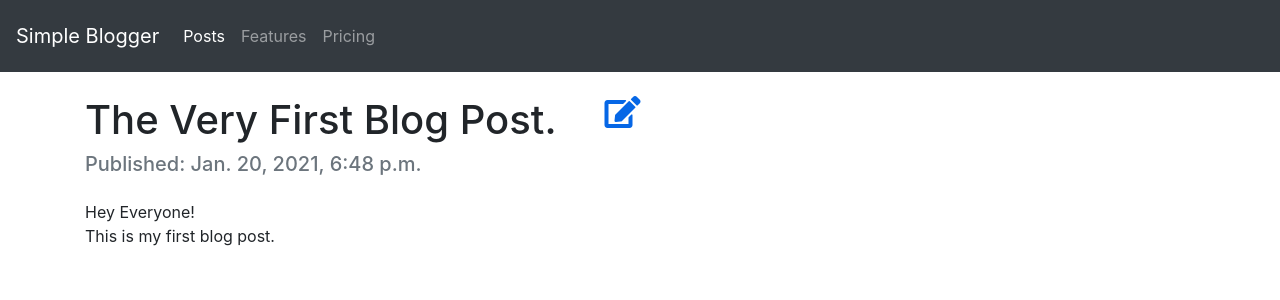
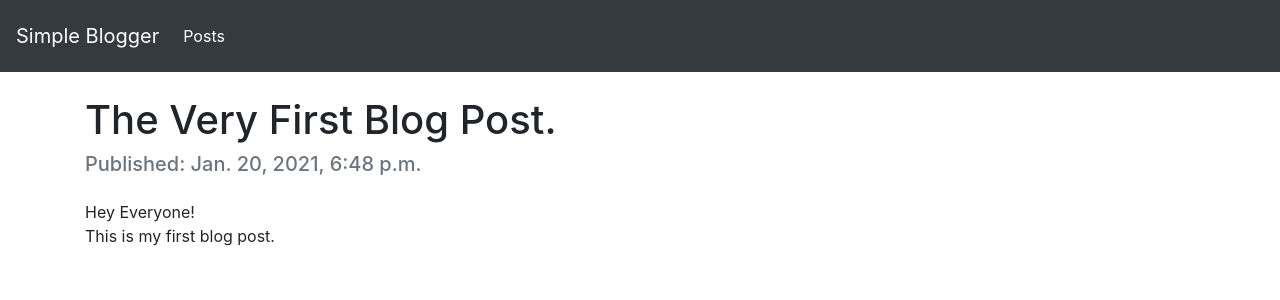
Before and after one commit to Prateek-Arora/django_blog_app, a Django app: page /blog/post/1 in a window 1280 px wide. Shown: the top 300 px of the page. Run offline with Django 3.2, Linux system fonts and the light colour scheme; data comes from the database, SQL or seed files in the repository; both versions use the stored data as it was after the commit; some libraries are stand-ins or nearby versions.

Commit message:
Added an icon to create new post and added basic authentication.

```diff
--- a/blog/templates/blog/post_detail.html
+++ b/blog/templates/blog/post_detail.html
@@ -6,7 +6,9 @@
 <div class="container mt-4">
     <div class="d-flex text-center">
         <h1 class="page-header text-center">{{post.title}}</h1>
-        <a href="{% url 'post_edit' pk=post.pk %}"><i class="ml-5 fas fa-edit fa-2x" style="color: #0667e6;"></i></a>
+        {% if user.is_authenticated %}
+            <a href="{% url 'post_edit' pk=post.pk %}"><i class="ml-5 fas fa-edit fa-2x" style="color: #0667e6;"></i></a>
+        {% endif %}
     </div>
     {% if post.published_date %}
         <h5 class="mb-2 text-muted">Published: {{post.published_date}}</h5>
--- /dev/null
+++ b/static/css/style.css
@@ -0,0 +1,3 @@
+.fas.fa-plus:hover {
+    color: #005a96 ;
+}
--- a/templates/index.html
+++ b/templates/index.html
@@ -6,7 +6,7 @@
     <meta name="viewport" content="width=device-width, initial-scale=1.0">
     <link rel="stylesheet" href="https://stackpath.bootstrapcdn.com/bootstrap/4.4.1/css/bootstrap.min.css" integrity="sha384-Vkoo8x4CGsO3+Hhxv8T/Q5PaXtkKtu6ug5TOeNV6gBiFeWPGFN9MuhOf23Q9Ifjh" crossorigin="anonymous">
     <link rel="stylesheet" href="https://cdnjs.cloudflare.com/ajax/libs/font-awesome/5.15.2/css/all.min.css" integrity="sha512-HK5fgLBL+xu6dm/Ii3z4xhlSUyZgTT9tuc/hSrtw6uzJOvgRr2a9jyxxT1ely+B+xFAmJKVSTbpM/CuL7qxO8w==" crossorigin="anonymous" />
-    <link rel="stylesheet" href="{% static 'css/blog.css' %}">
+    <link rel="stylesheet" href="{% static 'css/style.css' %}">
 
 
     <title>{%block title%}{%endblock%}</title>
@@ -18,17 +18,21 @@
             <span class="navbar-toggler-icon"></span>
         </button>
         <div class="collapse navbar-collapse" id="navbarNavDropdown">
-            <ul class="navbar-nav">
+            <ul class="navbar-nav mr-auto">
                 <li class="nav-item active">
                     <a class="nav-link" href="#"> Posts <span class="sr-only">(current)</span></a>
                 </li>
-                <li class="nav-item">
-                    <a class="nav-link" href="#">Features</a>
-                </li>
-                <li class="nav-item">
-                    <a class="nav-link" href="#">Pricing</a>
-                </li>
             </ul>
+            {% if user.is_authenticated %}
+                <ul class="navbar-nav">
+                    <li class="nav-item mr-3">
+                        <a href="{% url 'post_new' %}"><i class="fas fa-plus fa-2x" style="color: aliceblue; float: right;"></i></a>
+                    </li>
+                    <li class="nav-item mr-3">
+                        <i class="fas fa-sign-out-alt fa-2x" style="color: aliceblue; float: right;"></i>
+                    </li>
+                </ul>
+            {% endif %}
         </div>
     </nav>
     {% block content %}
```
Also changed, not shown: db.sqlite3.
